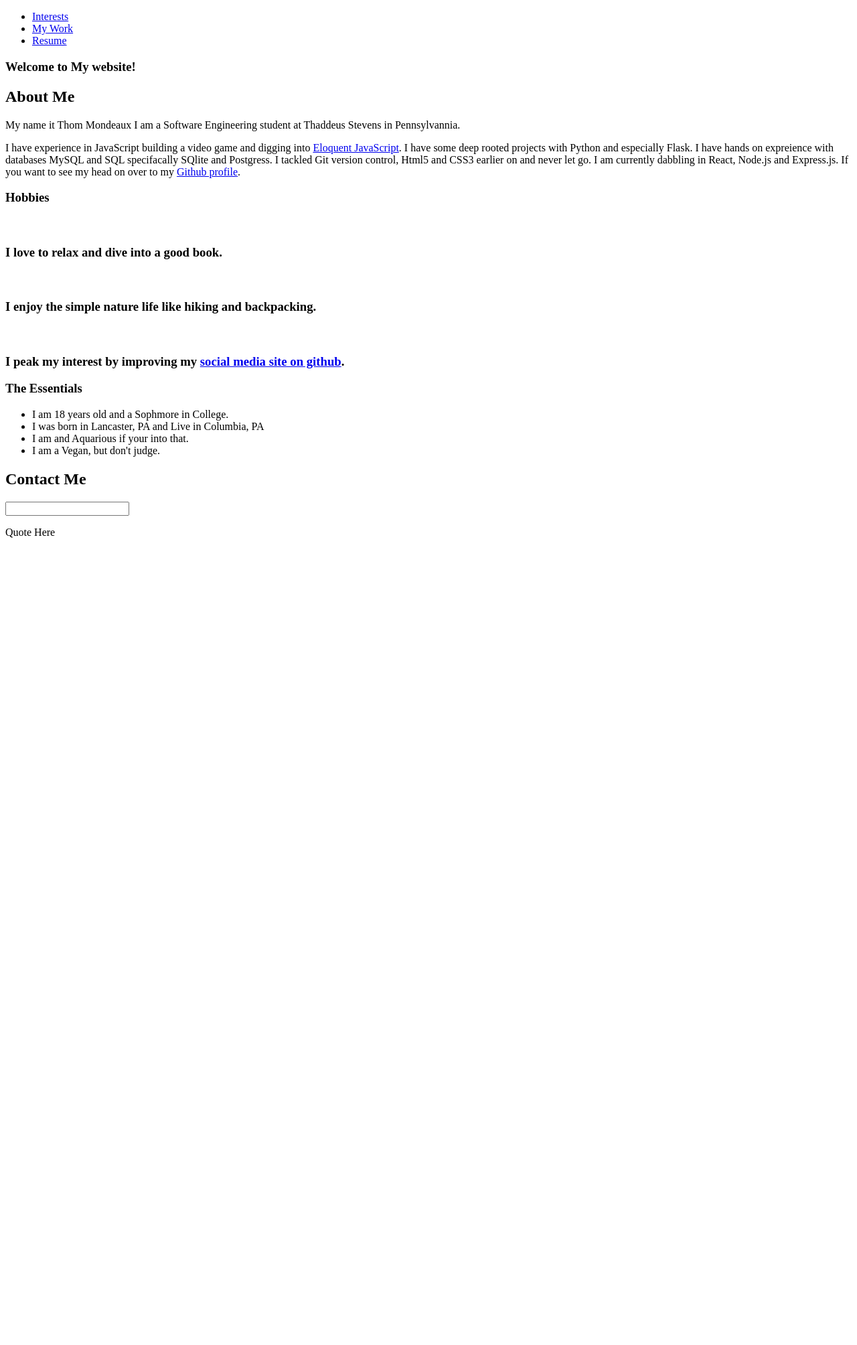
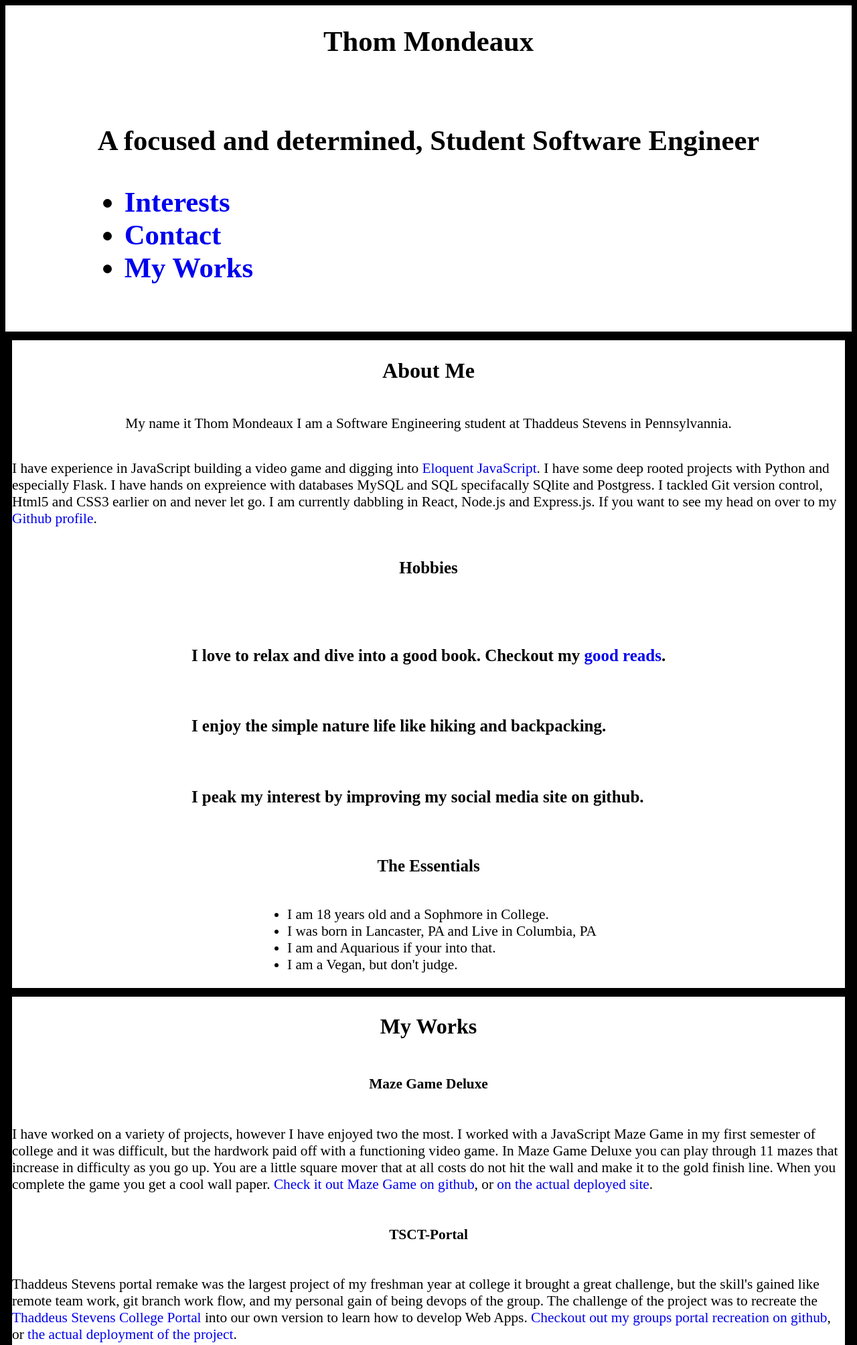
Before and after one commit to Thommond/Thom-Mond-github.io, a PHP site: page / in a window 1280 px wide. Shown: the top 2008 px of the page at 67% size. Before the commit the page ends 803 px from the top, so only its background shows below. Run offline with PHP 8.4, Linux system fonts and the light colour scheme.

Commit message:
I edited the html and added a my works section.
I added some basic styles to the page to look some what presentable
and have some pop.

```diff
--- a/index.html
+++ b/index.html
@@ -3,21 +3,25 @@
   <head>
     <meta charset="utf-8">
     <title>Home</title>
+    <link rel="stylesheet" href="style.css">
   </head>
   <body>
 
     <main>
 
-      <header>
+      <header id='topOfPage'><!-- TODO: Make the background image be a picture of me near nature -->
+
+        <h1>Thom Mondeaux<h1>
+
+          <p>A focused and determined, Student Software Engineer </p>
 
         <nav>
 
           <ul>
 
-            <li><a href="index.html">Interests</a></li><!-- TODO: Make a sticky header which takes people around
-            the page -->
-            <li><a href="projects.html">My Work</a></li>
-            <li><a href="resume.html">Resume</a></li>
+            <li><a href="#topOfPage">Interests</a></li><!-- TODO: Make a sticky header which takes people around the page -->
+            <li> <a href="#contact">Contact</a></li>
+            <li><a href='#resume'>My Works</a></li>
 
           </ul>
 
@@ -27,9 +31,7 @@
 
     <article>
 
-      <section id='interests'>
-
-        <h1>Welcome to My website!</h1>
+      <section id='interests'><!-- TODO: Make so background image slowly fades into colored pattern. -->
 
         <h2>About Me</h2>
 
@@ -37,19 +39,19 @@
         student at Thaddeus Stevens in Pennsylvannia. </p>
 
         <p>I have experience in JavaScript building a video game and digging into
-        <a href="#">Eloquent JavaScript</a>. I have some deep rooted projects with Python
+        <a href="https://eloquentjavascript.net/">Eloquent JavaScript</a>. I have some deep rooted projects with Python
         and especially Flask. I have hands on expreience with databases MySQL and SQL specifacally
         SQlite and Postgress. I tackled Git version control, Html5 and CSS3 earlier on and
         never let go. I am currently dabbling in React, Node.js and Express.js. If you want to see my
-        head on over to my <a href="#">Github profile</a>.</p>
+        head on over to my <a href="https://github.com/Thommond">Github profile</a>.</p>
 
         <h3>Hobbies<h3>
 
           <div id="hobby">
 
-        <img src="" alt="">
+        <img src="" alt=""><!-- TODO: Related simple pictures to each activiy -->
 
-        <p>I love to relax and dive into a good book.</p>
+        <p>I love to relax and dive into a good book. Checkout my <a href="#">good reads</a>.</p><!-- TODO: Link up to book recommendation site. -->
 
         <img src="" alt="">
 
@@ -57,7 +59,7 @@
 
         <img src="" alt="">
 
-        <p>I peak my interest by improving my <a href="#">social media site on github</a>.</p>
+        <p>I peak my interest by improving my social media site on github.</p>
 
 
           </div>
@@ -74,16 +76,59 @@
 
       </section>
 
-      <!-- TODO: Add a short iframe for my resume -->
 
-      <section>
 
-        <h2>Contact Me</h2><!-- TODO: Make Email contact form -->
+      <section id='theWorks' >
+
+        <h2 id='resume'>My Works</h2>
+
+        <h4>Maze Game Deluxe</h4>
+
+        <p>I have worked on a variety of projects, however I have enjoyed two the most. I worked with a JavaScript
+        Maze Game in my first semester of college and it was difficult, but the hardwork paid off with a functioning video game.
+        In Maze Game Deluxe you can play through 11 mazes that increase in difficulty as you go up. You are a little square mover
+        that at all costs do not hit the wall and make it to the gold finish line. When you complete the game you get a cool wall
+        paper. <a href="#">Check it out Maze Game on github</a>, or <a href="#">on the actual deployed site</a>.</p> <!-- TODO: Link to github -->
+
+        <h4>TSCT-Portal</h4>
+
+        <p>Thaddeus Stevens portal remake was the largest project of my freshman year at college it brought a great challenge, but
+        the skill's gained like remote team work, git branch work flow, and my personal gain of being devops of the group. The challenge
+        of the project was to recreate the <a href="#">Thaddeus Stevens College Portal</a> into our own version to learn how to develop
+        Web Apps. <a href="#">Checkout out my groups portal recreation on github</a>, or <a href="#">the actual deployment of the project</a>.</p>
+
+        <p>If you would like to see the code of any other project such as my proffesional website, flask-Todo and Python adventure game
+        then here is my <a href="#">general github profile</a>.</p>
+
+        <h3>My Resume</h3>
+
+
+        <iframe src="" width="600px" height="600px"></iframe>
+
+      </section>
+
+
+
+
+
+      <section id='contactForm'>
+
+        <h2 id='contact'>Contact Me</h2><!-- TODO: Make sure form actually emails me -->
 
         <form action="index.html" method="post">
-          <label for="Email">
-            <input type="text" name="Email" value="">
+
+          <label for="Email">Email:
+            <input type="text" name="email" value="">
           </label>
+
+          <label for="name">Name:
+            <input type="text" name="name" value="">
+          </label>
+
+          <label for="subject">Subject:
+          <textarea name="subject" rows="8" cols="80"></textarea>
+          </label>
+
         </form>
 
       </section>
@@ -92,7 +137,7 @@
 
     <footer>
 
-      <p>Quote Here</p><!-- TODO: Add my favorite quote -->
+      <p>"By failing to prepare, you are preparing to fail" - Benjamin Franklin</p>
 
     </footer>
 
--- a/style.css
+++ b/style.css
@@ -1 +1,58 @@
-/* TODO: Add scheme style */
+/**
+General Starting styles
+*/
+
+html {
+  box-sizing: border-box;
+}
+
+*,*::before,*::after {
+  box-sizing: inherit;
+}
+
+body {
+  background: black;
+  font-size: 16pt;
+}
+
+/**
+Layout
+*/
+
+a {
+text-decoration: none;
+}
+
+a:hover {
+  color: purple;
+  text-decoration: underline;
+}
+
+footer {
+  background: white;
+  display:flex;
+  flex-direction: column;
+  border-bottom: 3px solid white;
+  justify-content: center;
+  align-items: center;
+}
+
+header {
+  background-image: url();
+  border-bottom: 3px solid black;
+  display: flex;
+  flex-direction: column;
+  background: white;
+  justify-content: center;
+  align-items: center;
+}
+
+section {
+  display: flex;
+  justify-content: center;
+  align-items: center;
+  flex-direction: column;
+  background-color: white;
+  border-bottom: 3px solid black;
+  margin: 10px;
+}
```
